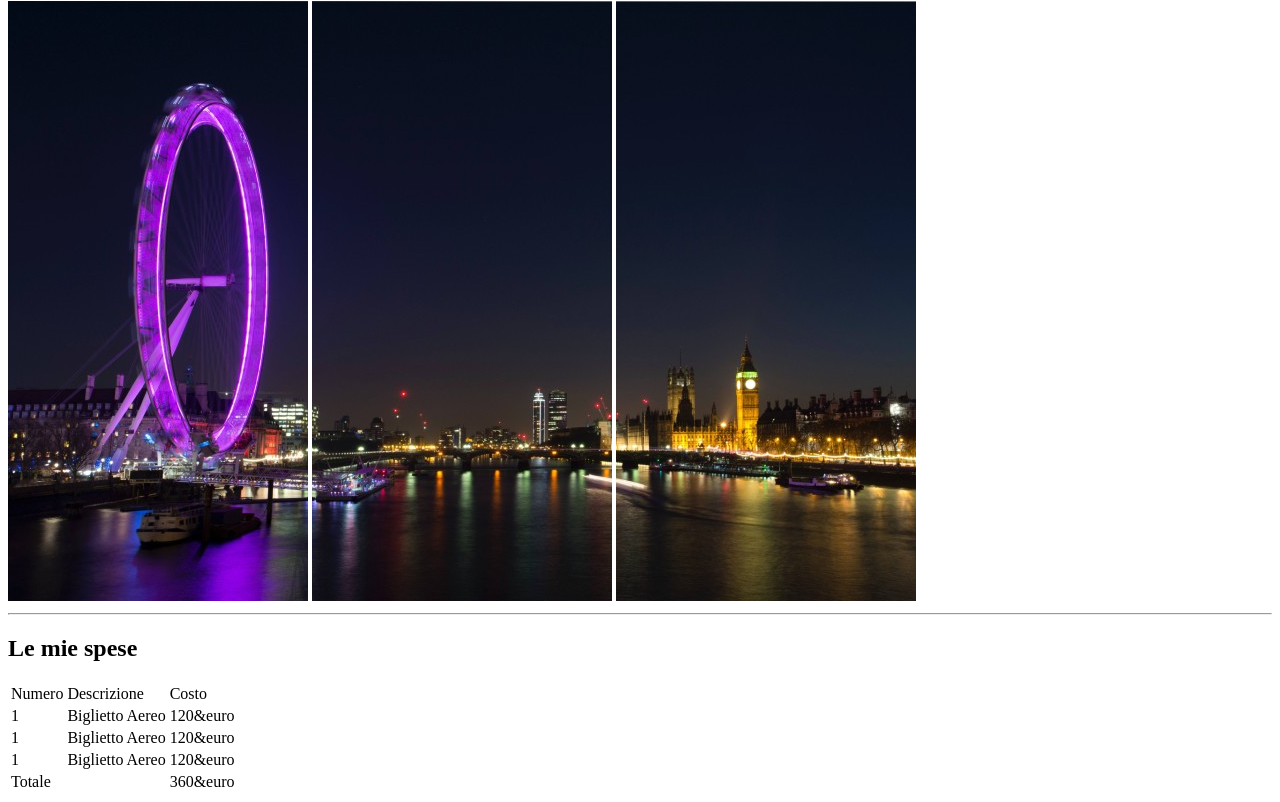
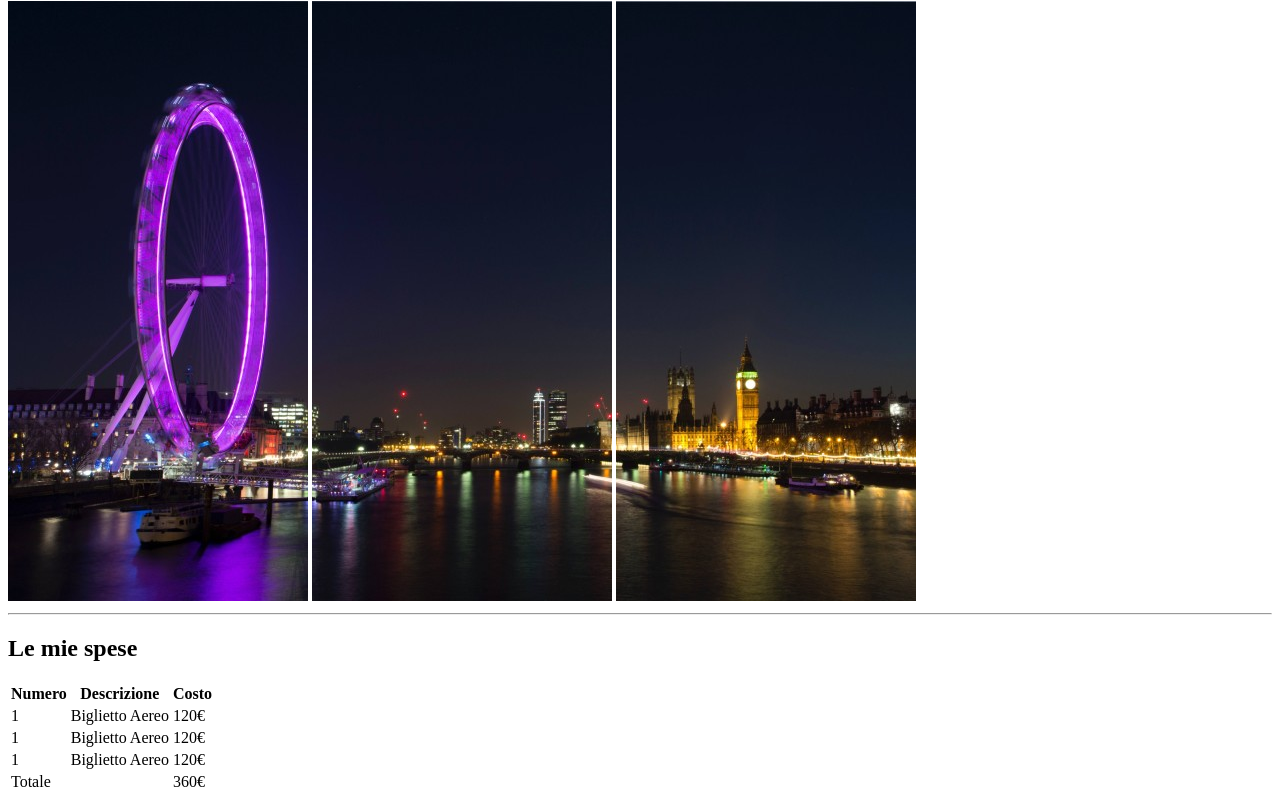
Before and after one commit to FrancescoSisti/html-london-trip, a plain HTML site: page index.html in a window 1280 px wide. Shown: the part 79-881 px from the top of the page. Drawn offline with Linux system fonts and the light colour scheme.

Commit message:
fixed table

```diff
--- a/index.html
+++ b/index.html
@@ -26,30 +26,30 @@
         <table>
             <thead>
                 <tr>
-                    <td>Numero</td>
-                    <td>Descrizione</td>
-                    <td>Costo</td>
+                    <th>Numero</th>
+                    <th>Descrizione</th>
+                    <th>Costo</th>
                 </tr>
             </thead>
             <tbody>
                 <tr>
                     <td>1</td>
                     <td>Biglietto Aereo</td>
-                    <td>120&euro</td>
+                    <td>120&#128</td>
                 </tr>
                 <tr>
                     <td>1</td>
                     <td>Biglietto Aereo</td>
-                    <td>120&euro</td>
+                    <td>120&#128</td>
                 </tr>
                 <tr>
                     <td>1</td>
                     <td>Biglietto Aereo</td>
-                    <td>120&euro</td>
+                    <td>120&#128</td>
                 </tr>
                 <tr>
                     <td colspan="2">Totale</td>
-                    <td>360&euro</td>
+                    <td>360&#128</td>
                 </tr>
             </tbody>
         </table>
```
